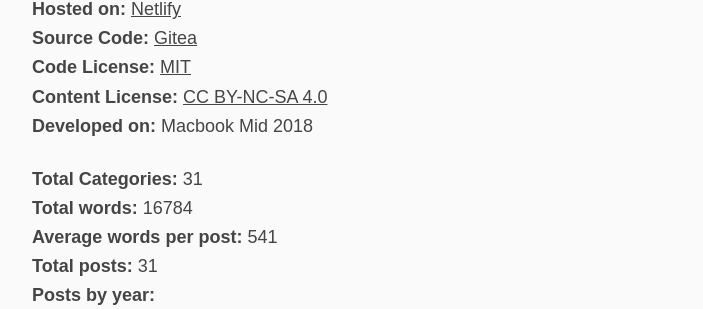
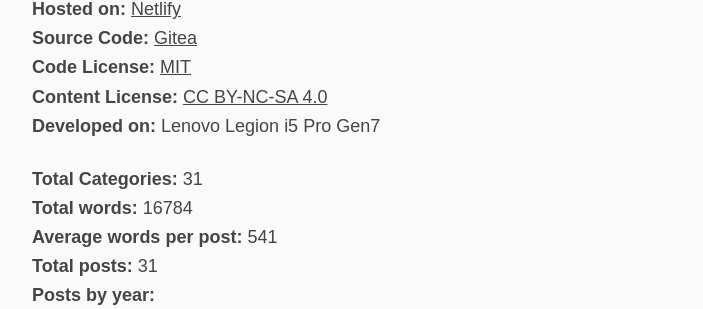
Before and after one commit to a-franca/abf.li, a Jekyll site: the page built from pages/about.md, in a window 1280 px wide. Shown: the part 551-860 px from the top of the page, without its empty margins (288-991 px from the left). Built offline with Jekyll 4.4.1, drawn with Linux system fonts in a browser that asks for light colours.

Commit message:
Update "developed on" field

```diff
--- a/pages/about.md
+++ b/pages/about.md
@@ -17,7 +17,7 @@ I really see that personal spaces like this (simple, accessible and decentralize
 **Source Code:** [Gitea]({{ site.source_code }}){: rel="me noopener" target="_blank" }
 **Code License:** [MIT]({{ site.source_code }}/raw/branch/main/LICENSE){: rel="me noopener" target="_blank" }
 **Content License:** [CC BY-NC-SA 4.0](https://creativecommons.org/licenses/by-nc-sa/4.0/){: rel="noopener noreferrer nofollow" target="_blank" }
-**Developed on:** Macbook Mid 2018
+**Developed on:**  Lenovo Legion i5 Pro Gen7
 
 {% include site-stats.html %}
 
```
